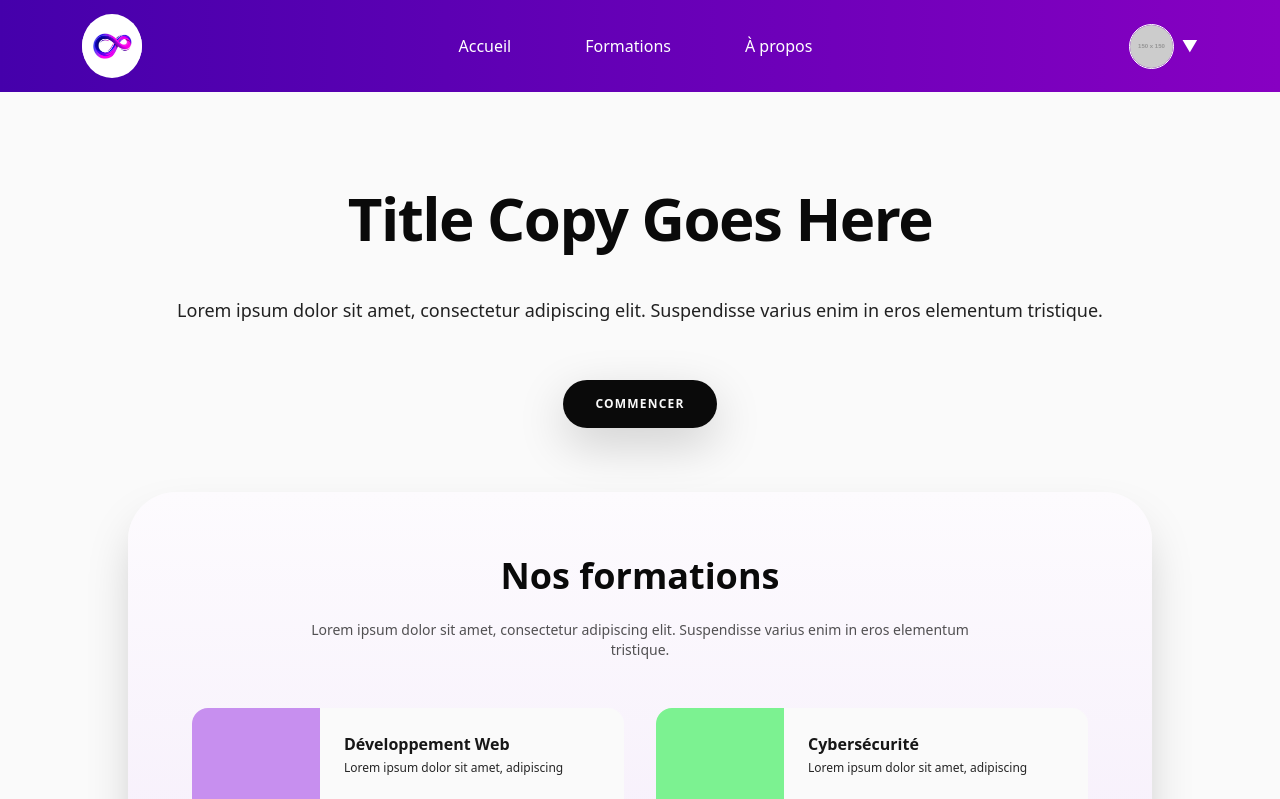
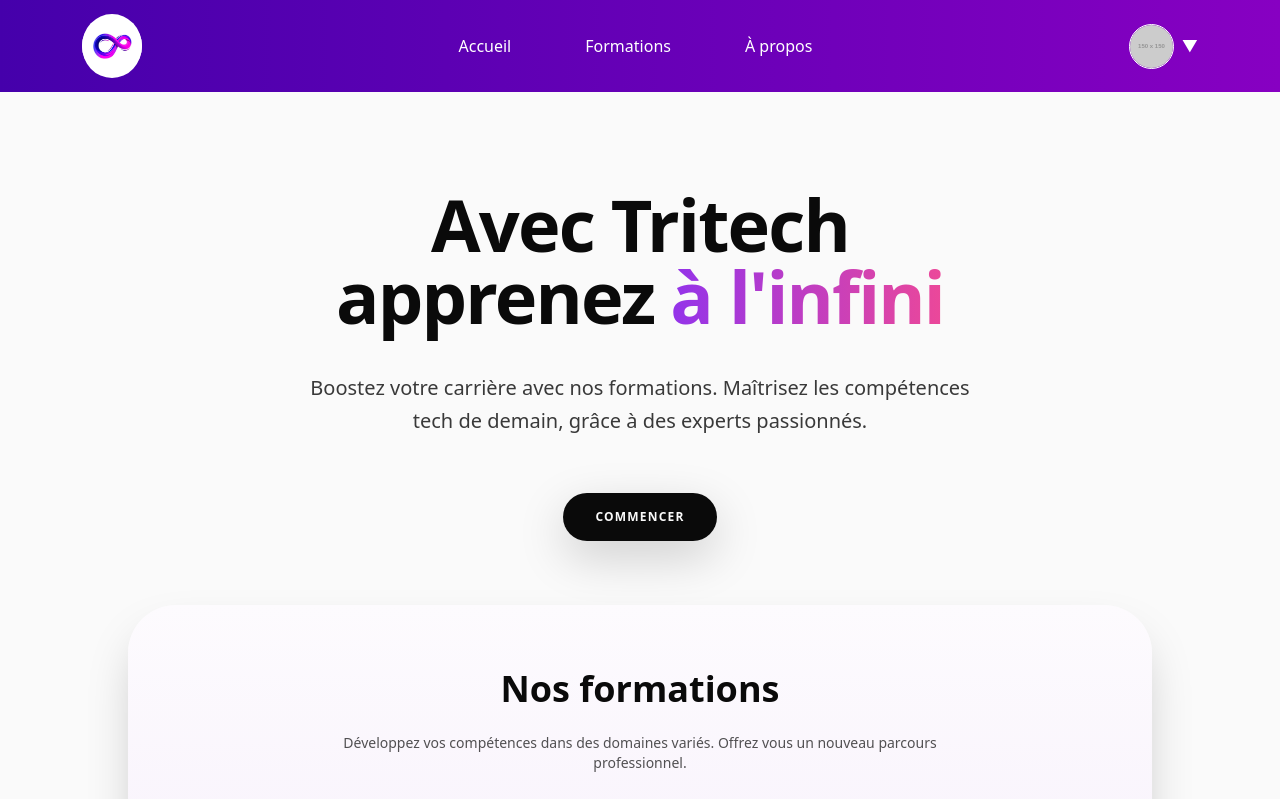
Before and after one commit to MakineIUT/SAE_501, a React (Vite) app: page /accueil in a window 1280 px wide. Shown: the top 799 px of the page. Built offline with nearby package versions, Linux system fonts and the light colour scheme.

Commit message:
ajout des texte sur la page d'accueill

```diff
--- a/src/pages/Accueil.jsx
+++ b/src/pages/Accueil.jsx
@@ -11,7 +11,7 @@
   };
 
   const formations = [
-    { id: 1, color: "#c78fefff", link: "formation-1", nom: "Développement Web", description: "Lorem ipsum dolor sit amet, adipiscing" },
+    { id: 1, color: "#c78fefff", link: "formation-1", nom: "Développement Web", description: "Développez de sites et applications interractives" },
     { id: 2, color: "#7CF291", link: "formation-2", nom: "Cybersécurité", description: "Lorem ipsum dolor sit amet, adipiscing" },
     { id: 3, color: "#5B82F3", link: "formation-3", nom: "Data & Analyse", description: "Lorem ipsum dolor sit amet, adipiscing" },
     { id: 4, color: "#F6A55A", link: "formation-4", nom: "UI / UX Design", description: "Lorem ipsum dolor sit amet, adipiscing" }
@@ -26,9 +26,14 @@
 
               {/* Titre principal */}
               <div className="text-center text-neutral-950 dark:text-neutral-50 my-5">
-                <h1 className="font-bold text-6xl mb-4 tracking-tight">Title Copy Goes Here</h1>
-                <p className="py-3 mt-8 text-lg font-normal opacity-90">
-                  Lorem ipsum dolor sit amet, consectetur adipiscing elit. Suspendisse varius enim in eros elementum tristique.
+                <h1 className="font-bold text-6xl md:text-7xl mb-6 tracking-tight leading-tight">
+                  Avec Tritech <br /> apprenez
+                  <span className="ml-4 text-transparent bg-clip-text bg-gradient-to-r from-purple-600 to-pink-500">
+                    à l'infini
+                  </span>
+                </h1>
+                <p className="py-3 mt-4 text-xl font-medium opacity-80 max-w-2xl mx-auto leading-relaxed">
+                  Boostez votre carrière avec nos formations. Maîtrisez les compétences tech de demain, grâce à des experts passionnés.
                 </p>
                 <button className="mt-4 text-xs tracking-widest text-neutral-50 bg-neutral-950  dark:text-neutral-950 uppercase dark:bg-neutral-50 rounded-full font-bold px-8 py-3 shadow-lg hover:text-[#CA00DF] hover:bg-gray-100 transition-all">
                   Commencer
@@ -41,7 +46,7 @@
                 <div className="text-center text-neutral-950 dark:text-[#E7D1F0] mb-12">
                   <h3 className="text-4xl font-bold mb-4">Nos formations</h3>
                   <p className="text-sm opacity-70 max-w-2xl mx-auto">
-                    Lorem ipsum dolor sit amet, consectetur adipiscing elit. Suspendisse varius enim in eros elementum tristique.
+                    Développez vos compétences dans des domaines variés. Offrez vous un nouveau parcours professionnel.
                   </p>
                 </div>
 
--- a/src/pages/Formations.jsx
+++ b/src/pages/Formations.jsx
@@ -12,7 +12,7 @@
   const [openModal, setOpenModal] = useState(false);
   const [selectedFormation, setSelectedFormation] = useState(null);
 
-  // Extended data structure matching the new design requirements
+  // il faudra adapter le code pour qu'il corresponde à la BDD
   const formations = [
     {
       id: 1,
@@ -91,8 +91,7 @@
     }
 
     const percent = slider.scrollLeft / maxScroll;
-    const maxTrackScroll = track.offsetWidth - 24; // 24 is roughly the handle width + margins if handled strictly
-    // Simpler math assuming handle width is ~18px
+    const maxTrackScroll = track.offsetWidth - 24;
     setDragX(percent * (track.offsetWidth - 18));
   };
 
```
